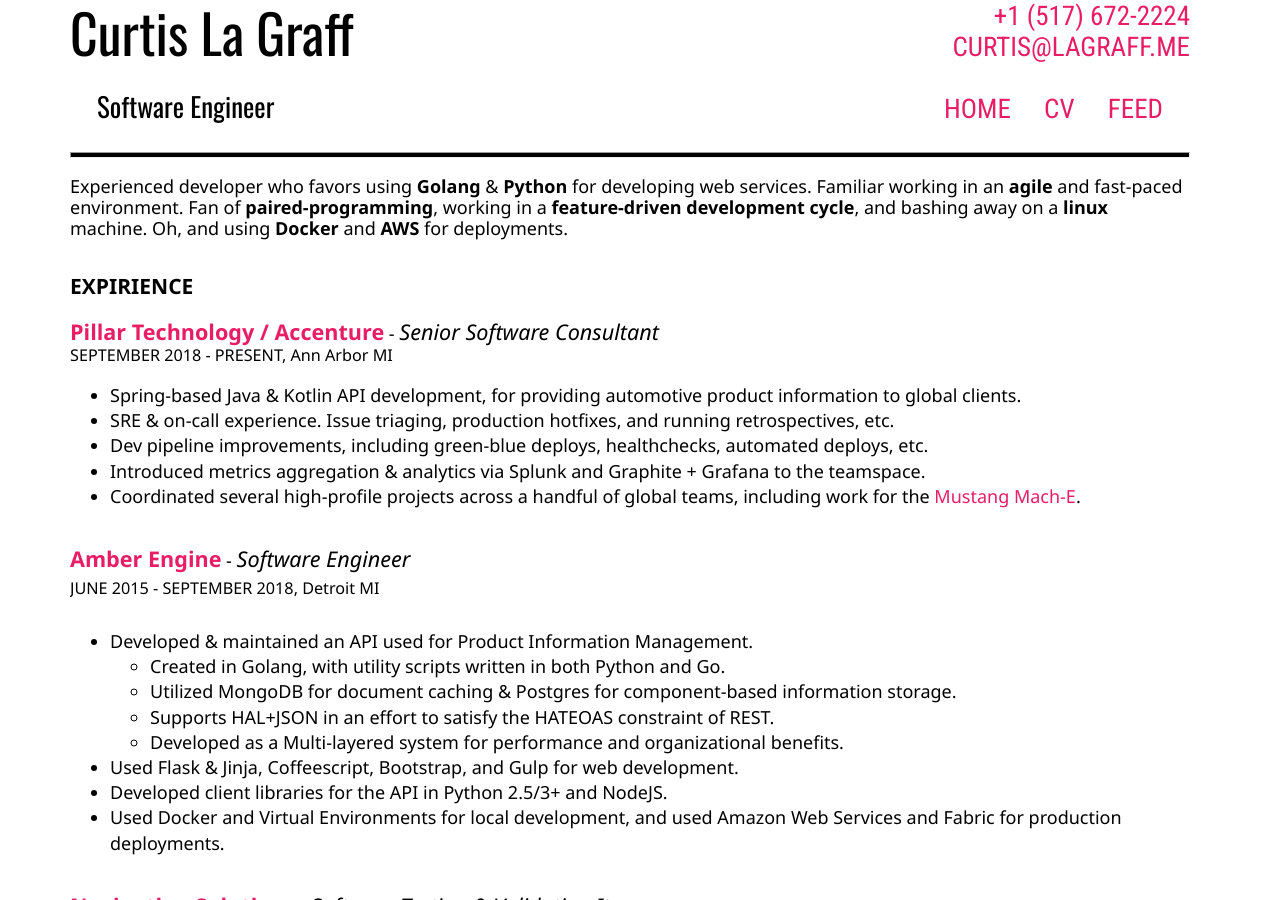
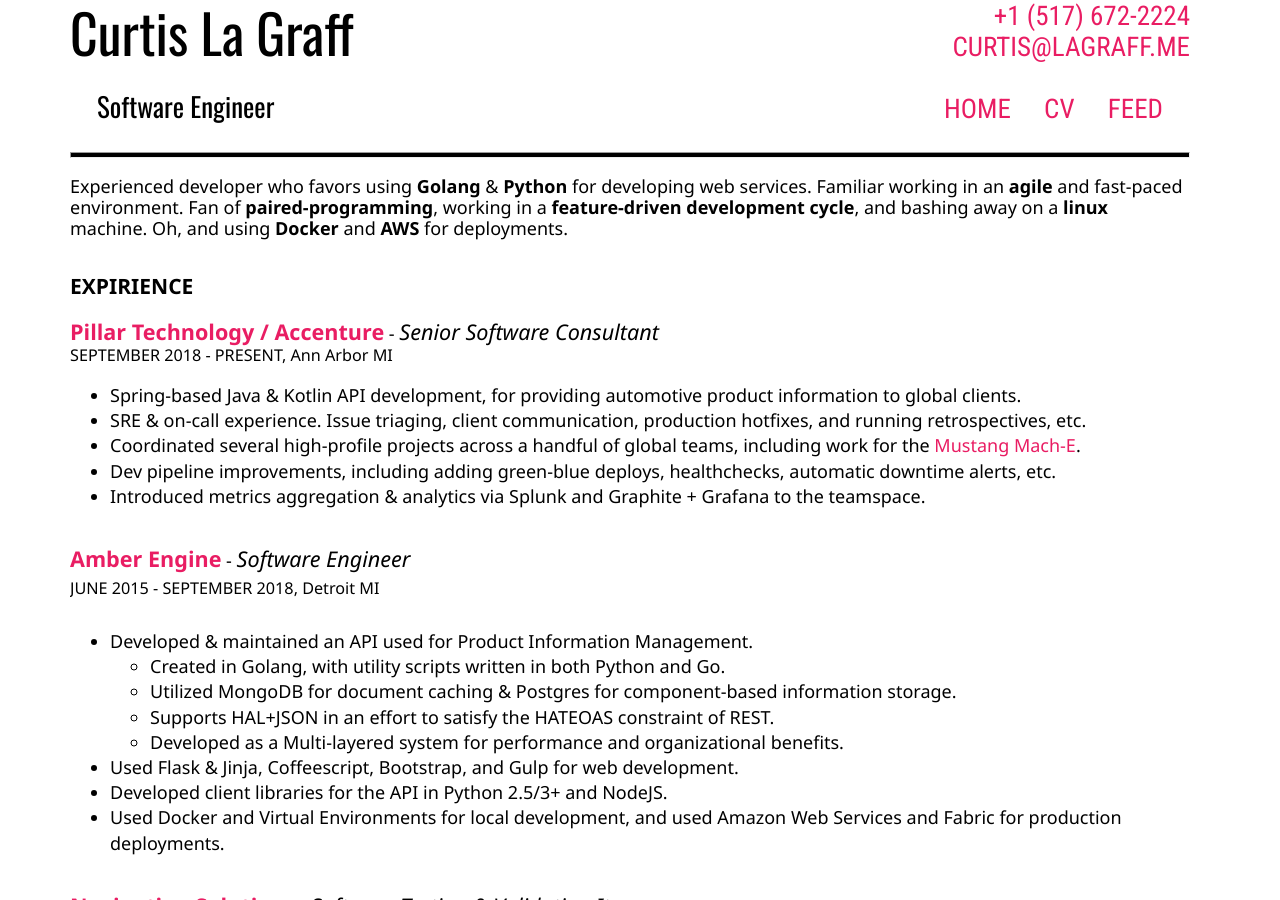
Before and after one commit to clagraff/clagraff.github.io, a Jekyll site: the page built from cv.html, in a window 1280 px wide and 900 px high. Built offline with Jekyll 4.4.1, drawn with Linux system fonts in a browser that asks for light colours.

Commit message:
Move things around on the CV

```diff
--- a/cv.html
+++ b/cv.html
@@ -12,10 +12,10 @@
   <span class="duration">SEPTEMBER 2018 - PRESENT, Ann Arbor MI</span><br/>
   <ul>
     <li>Spring-based Java & Kotlin API development, for providing automotive product information to global clients.</li>
-    <li>SRE & on-call experience. Issue triaging, production hotfixes, and running retrospectives, etc.</li>
-    <li>Dev pipeline improvements, including green-blue deploys, healthchecks, automated deploys, etc.</li>
+    <li>SRE & on-call experience. Issue triaging, client communication, production hotfixes, and running retrospectives, etc.</li>
+    <li>Coordinated several high-profile projects across a handful of global teams, including work for the <a href="https://en.wikipedia.org/wiki/Ford_Mustang_Mach-E">Mustang Mach-E</a>.</li>
+    <li>Dev pipeline improvements, including adding green-blue deploys, healthchecks, automatic downtime alerts, etc.</li>
     <li>Introduced metrics aggregation & analytics via Splunk and Graphite + Grafana to the teamspace.</li>
-    <li>Coordinated several high-profile projects across a handful of global teams, including work for the <a href="https://en.wikipedia.org/wiki/Ford_Mustang_Mach-E">Mustang Mach-E</a>.</li>
   </ul>
 </p>
 
```
